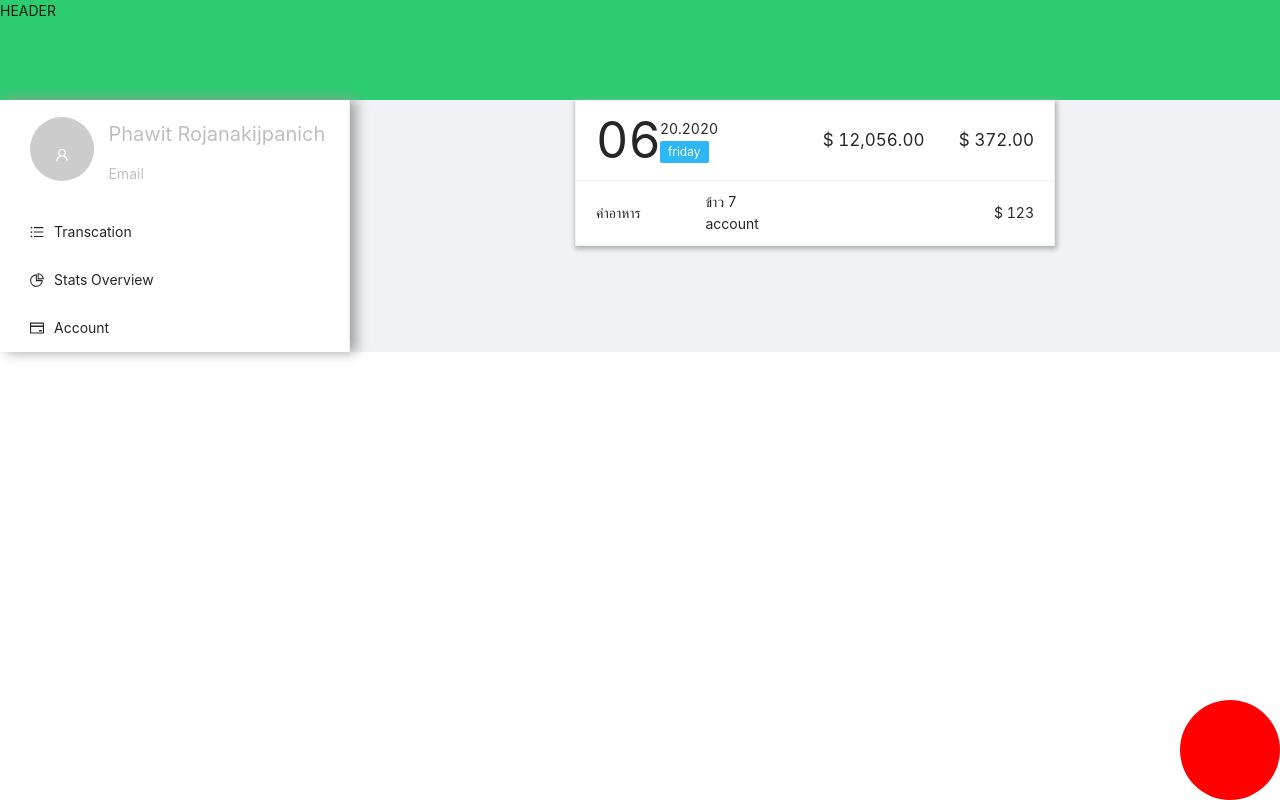
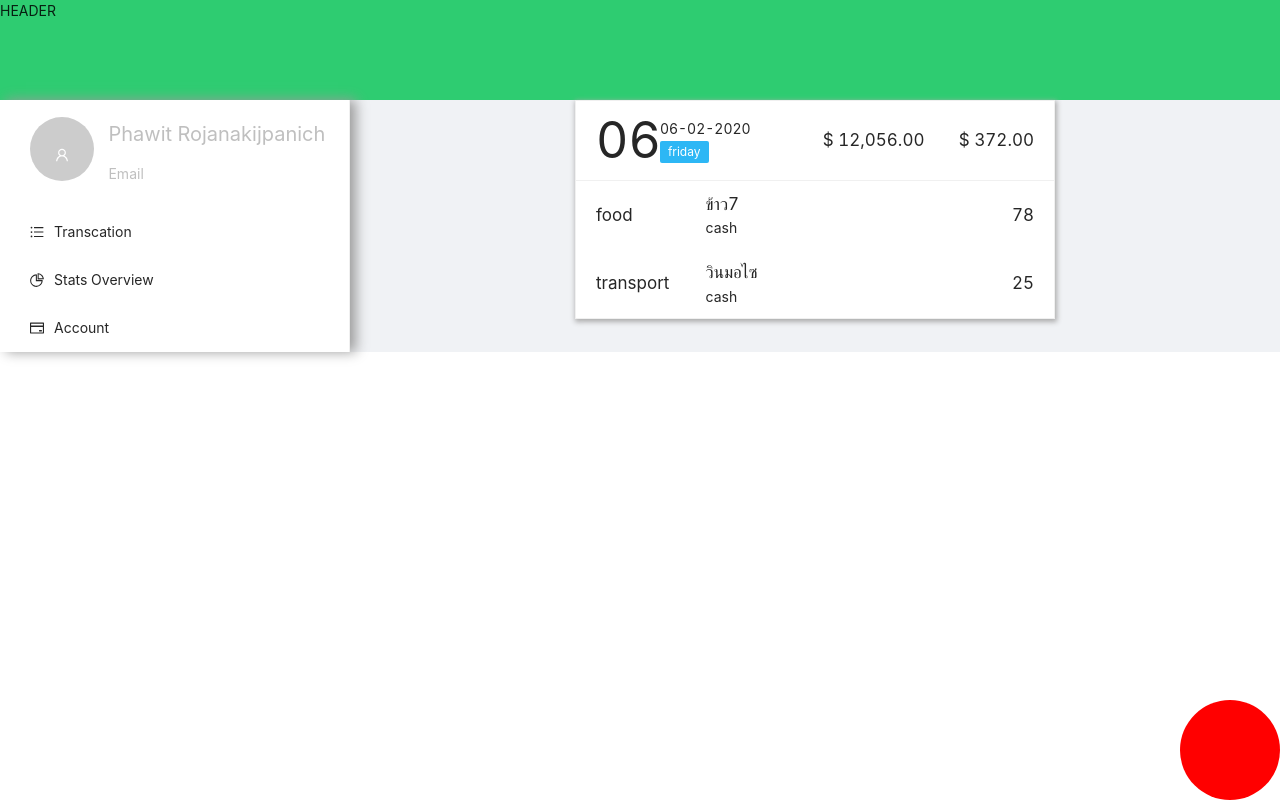
Before and after one commit to Phawit-net/IncomeExpense, a React (Create React App) app in the folder frontend/: page / in a window 1280 px wide. Built offline with nearby package versions, Linux system fonts and the light colour scheme.

Commit message:
RecordCard Array Map

```diff
--- a/frontend/public/index.html
+++ b/frontend/public/index.html
@@ -14,7 +14,6 @@
       manifest.json provides metadata used when your web app is installed on a
       user's mobile device or desktop. See https://developers.google.com/web/fundamentals/web-app-manifest/
     -->
-    <link rel="manifest" href="%PUBLIC_URL%/manifest.json" />
     <!--
       Notice the use of %PUBLIC_URL% in the tags above.
       It will be replaced with the URL of the `public` folder during the build.
--- a/frontend/src/components/Transaction/RecordCard.js
+++ b/frontend/src/components/Transaction/RecordCard.js
@@ -1,11 +1,27 @@
 import React, { Component } from 'react'
-import {  Row, Col, Tag } from 'antd'
+import { Row, Col, Tag } from 'antd'
 
 export default class RecordCard extends Component {
-  render() {
-    return (
-      <>
-        <div style={{ backgroundColor: '#fff', width: '480px',border:'1px solid #f0f0f0',boxShadow: '1px 2px 5px 1px #adadad'}}>
+  renderOrderList(orderList) {
+    return orderList.map(order => (
+      <Row type='flex' align='middle' style={{ padding: '10px 20px' }}>
+        <Col span={6} style={{fontSize: '17px'}}>
+          {order.category}
+        </Col>
+        <Col span={12}>
+          <div style={{fontSize:'17px'}}>{order.description}</div>
+          <div>{order.account}</div>
+        </Col>
+        <Col span={6} style={{ fontSize: '17px',display: 'flex', justifyContent: 'flex-end' }}>
+          {order.price}
+        </Col>
+      </Row>
+    ))
+  }
+
+  renderCardList() {
+    return this.props.cardList.map(card => (
+      <div style={{ backgroundColor: '#fff', width: '480px', border: '1px solid #f0f0f0', boxShadow: '1px 2px 5px 1px #adadad' }}>
         <Row type='flex' align='middle' style={{ borderBottom: '1px solid #f0f0f0', padding: '0px 20px' }}>
           <Col span={12}>
             <Row type='flex' align='middle'>
@@ -13,31 +29,28 @@ export default class RecordCard extends Component {
                 <span style={{ fontSize: '50px', padding: '0px' }}> 06 </span>
               </Col>
               <Col span={17}>
-                  <div>20.2020</div>
+                <div>{card.date}</div>
                 <Tag color="#2db7f5">friday</Tag>
               </Col>
             </Row>
           </Col>
-            <Col span={6} style={{ display: 'flex', justifyContent: 'flex-end',fontSize:'17px'}}>
+          <Col span={6} style={{ display: 'flex', justifyContent: 'flex-end', fontSize: '17px' }}>
             $ 12,056.00
             </Col>
-            <Col span={6} style={{ display: 'flex', justifyContent: 'flex-end',fontSize:'17px' }}>
+          <Col span={6} style={{ display: 'flex', justifyContent: 'flex-end', fontSize: '17px' }}>
             $ 372.00
             </Col>
         </Row>
-          <Row type='flex' align='middle' style={{ padding: '10px 20px' }}>
-            <Col span={6}>
-              ค่าอาหาร
-            </Col>
-            <Col span={12}>
-              <div>ข้าว 7</div>
-              <div>account</div>
-            </Col>
-            <Col span={6} style={{ display: 'flex', justifyContent: 'flex-end' }}>
-              $ 123
-            </Col>
-          </Row>
+        {this.renderOrderList(card.orders)}
       </div>
+    ));
+  }
+
+  render() {
+    const { cardList } = this.props
+    return (
+      <>
+        {this.renderCardList()}
       </>
     )
   }
--- a/frontend/src/components/Transaction/Transactions.js
+++ b/frontend/src/components/Transaction/Transactions.js
@@ -1,18 +1,85 @@
 import React, { Component } from 'react'
 import RecordCard from './RecordCard'
-import { Row } from 'antd'
+import { Row, Button, Modal } from 'antd'
 
 export default class Transactions extends Component {
+  constructor(props) {
+    super(props);
+    this.state = {
+      // cardList :[
+      //   {
+      //     id :1,
+      //     date:'06-02-2020',
+      //     description:'ข้าว7',
+      //     type:'expense',
+      //     category:'food',
+      //     account:'cash'
+      //   },
+      //   {
+      //     id :2,
+      //     date:'06-02-2020',
+      //     description:'วินมอไซ',
+      //     type:'expense',
+      //     category:'transport',
+      //     account:'cash'
+      //   }
+      // ]
+      cardList:[
+        {
+          date:'06-02-2020',
+          orders:[
+            {id:1,description:'ข้าว7',type:'expense',category:'food',account:'cash',price:'78'},
+            {id:2,description:'วินมอไซ',type:'expense',category:'transport',account:'cash',price:'25'}
+          ]
+        }
+      ]
+    }
+  };
+
+
+// showModal = () => {
+//   this.setState({
+//     visible: true,
+//   });
+// };
+
+// handleOk = e => {
+//   console.log(e);
+//   this.setState({
+//     visible: false,
+//   });
+// };
+
+// handleCancel = e => {
+//   console.log(e);
+//   this.setState({
+//     visible: false,
+//   });
+// };
+
 render() {
   return (
     <>
-        <div style={{position:'absolute',right:'0',bottom:'0'}}>
-          <div style={{ borderRadius: '50%', backgroundColor: 'red', width: '100px', height: '100px'}}></div>
+      <div style={{ position: 'absolute', right: '0', bottom: '0' }}>
+        <div style={{ borderRadius: '50%', backgroundColor: 'red', width: '100px', height: '100px', display: 'flex', justifyContent: 'center', alignItems: 'center' }}>
+          {/* <Button onClick={this.showModal}> + </Button> */}
         </div>
-        <Row type='flex' justify='center' style={{backgroundColor:'f0f4f5'}}>
-          <RecordCard />
+      </div>
+      <Row type='flex' justify='center' style={{ backgroundColor: 'f0f4f5' }}>
+        <RecordCard
+          cardList={this.state.cardList}
+        />
       </Row>
-
+      {/* <Modal
+          title="Basic Modal"
+          visible={this.state.visible}
+          onOk={this.handleOk}
+          onCancel={this.handleCancel}
+        >
+          <p>Some contents...</p>
+          <p>Some contents...</p>
+          <p>Some contents...</p>
+        </Modal> */}
     </>
   )
 }
```
Lines whose indentation alone changed are shown as unchanged.
